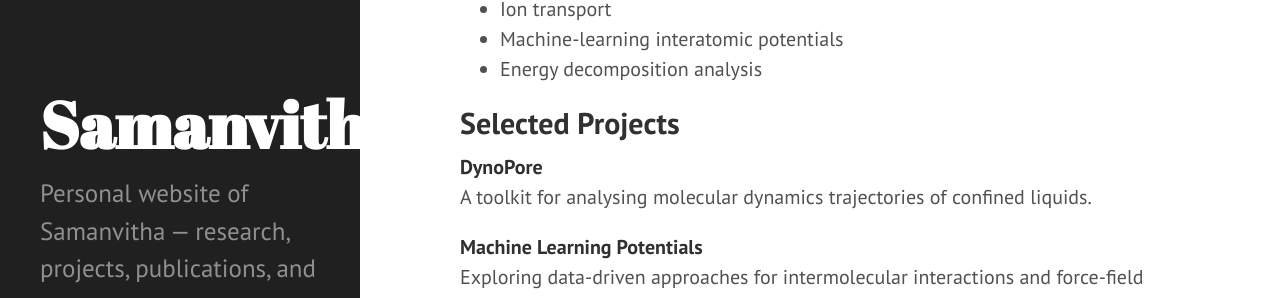
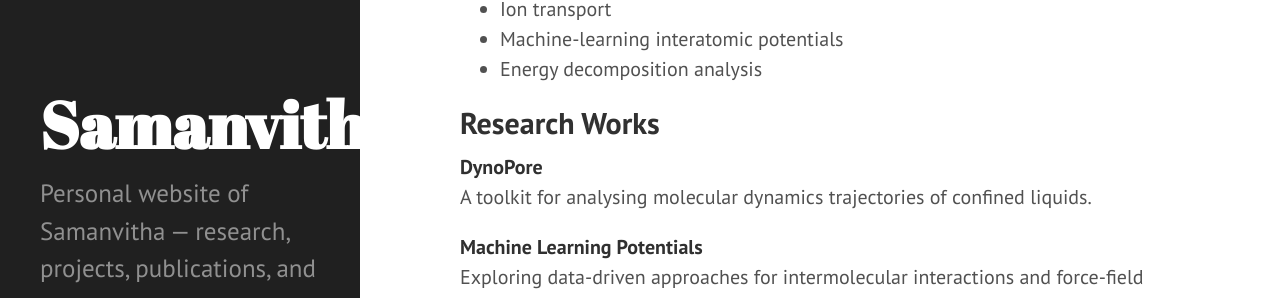
Before and after one commit to Samanvithavs/samanvithavs.github.io, a Jekyll site: the page built from index.html, in a window 1280 px wide. Shown: the part 360-658 px from the top of the page. Built offline with Jekyll 4.4.1, drawn with Linux system fonts in a browser that asks for light colours; the list of posts is cut into pages by our own code.

Commit message:
Update index.html

```diff
--- a/index.html
+++ b/index.html
@@ -20,7 +20,7 @@ title: Home
   <li>Energy decomposition analysis</li>
 </ul>
 
-<h2>Selected Projects</h2>
+<h2>Research Works</h2>
 
 <p>
   <strong>DynoPore</strong><br>
```
